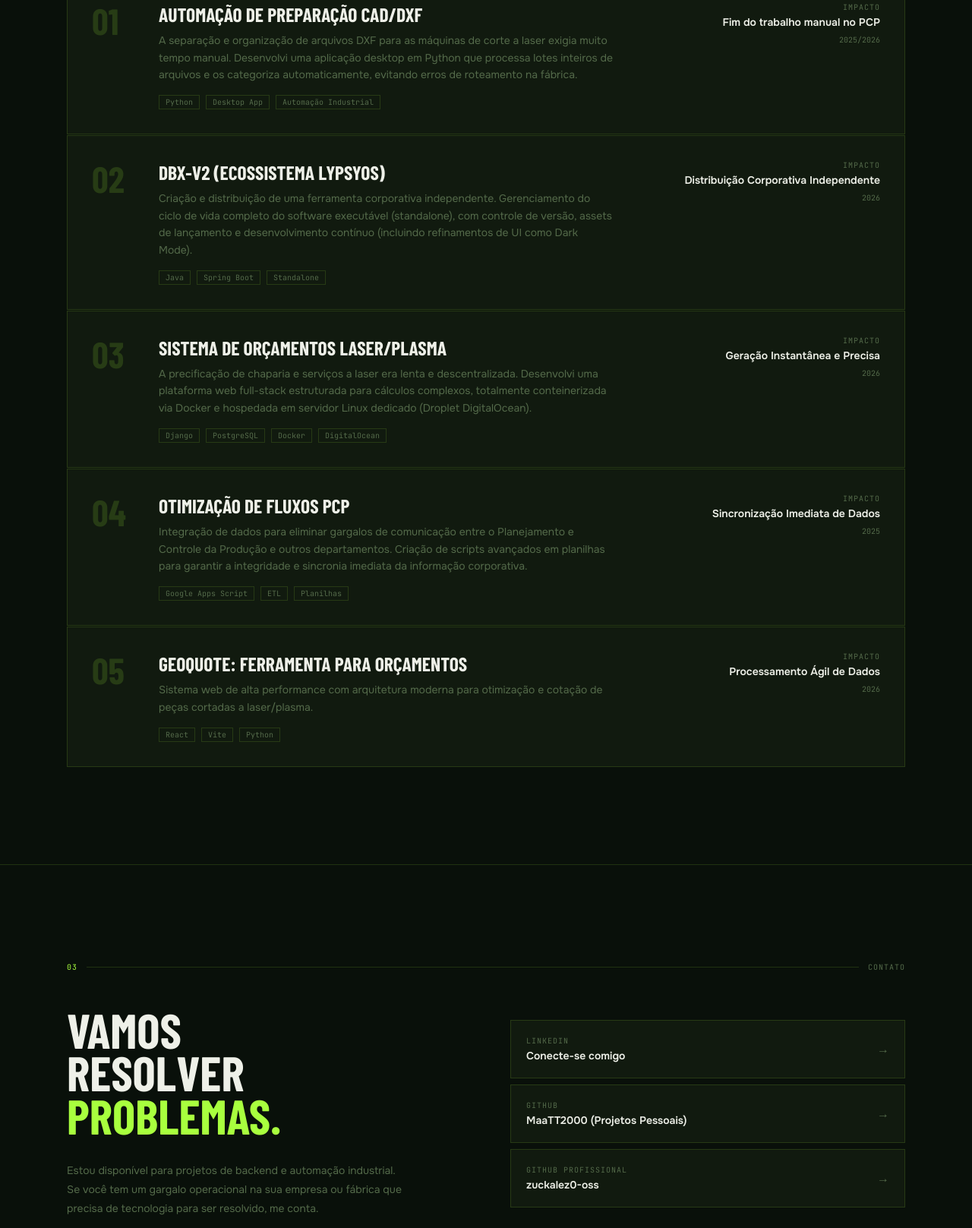
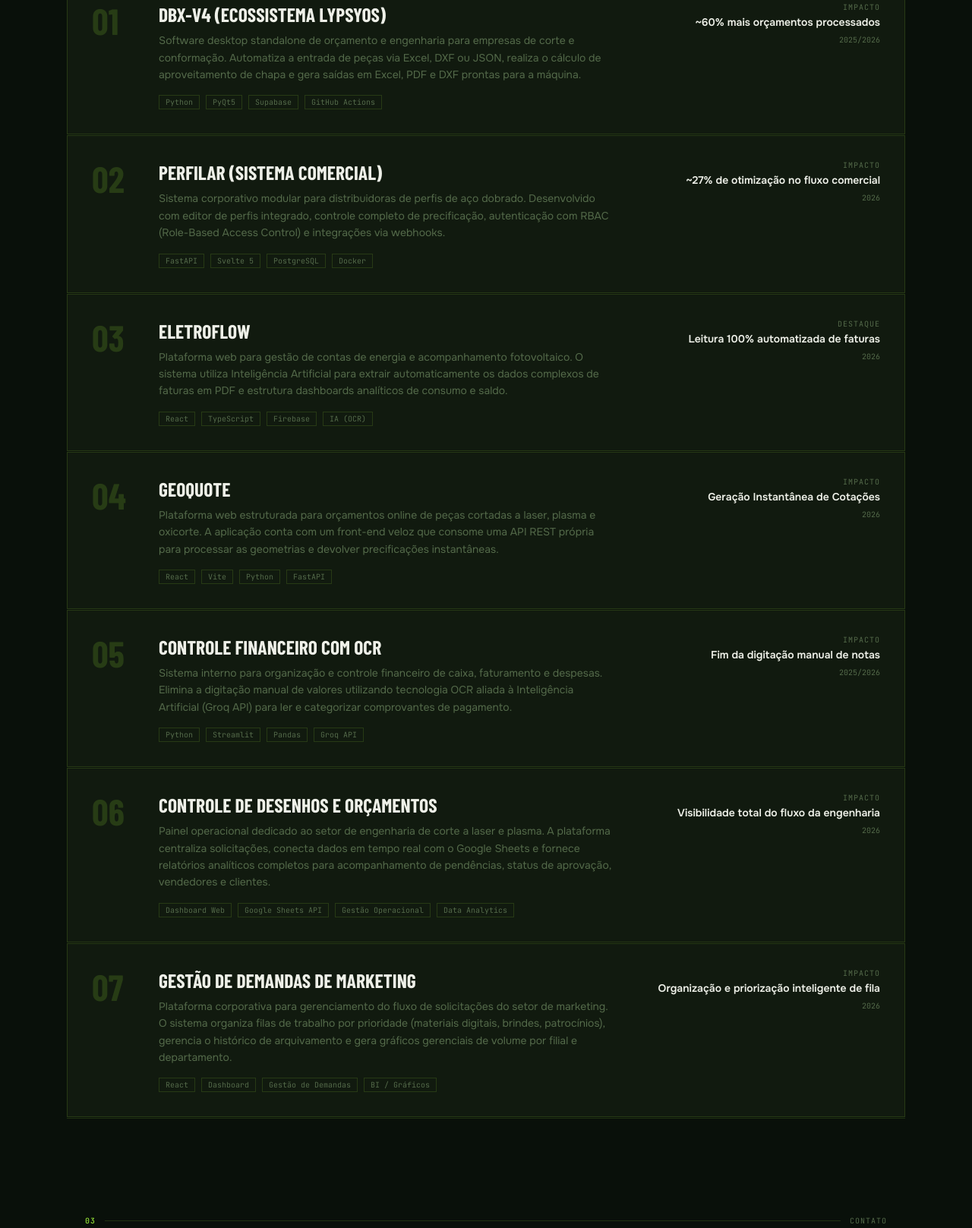
Before and after one commit to matribeirotech/portfolio-min, a plain HTML site: page index.html in a window 1280 px wide. Shown: the part 2010-3627 px from the top of the page at 76% size. Drawn offline with nearby package versions, Linux system fonts and the light colour scheme; a web font is replaced by a local one.

Commit message:
Atualizando projetos

```diff
--- a/index.html
+++ b/index.html
@@ -221,114 +221,158 @@
 
                 <div class="projects-list">
 
-                    <!-- Projeto 1 -->
+                   <!-- Projeto 1: DBX -->
 <div class="project-card">
     <div class="project-grid">
         <div class="project-number">01</div>
         <div class="project-info">
-                                <h3>Automação de Preparação CAD/DXF</h3>
-                                <p>A separação e organização de arquivos DXF para as máquinas de corte a laser exigia muito tempo manual. Desenvolvi uma aplicação desktop em Python que processa lotes inteiros de arquivos e os categoriza automaticamente, evitando erros de roteamento na fábrica.</p>
+            <h3>DBX-V4 (Ecossistema Lypsyos)</h3>
+            <p>Software desktop standalone de orçamento e engenharia para empresas de corte e conformação. Automatiza a entrada de peças via Excel, DXF ou JSON, realiza o cálculo de aproveitamento de chapa e gera saídas em Excel, PDF e DXF prontas para a máquina.</p>
             <div class="project-tags">
                 <span>Python</span>
-                                    <span>Desktop App</span>
-                                    <span>Automação Industrial</span>
+                <span>PyQt5</span>
+                <span>Supabase</span>
+                <span>GitHub Actions</span>
             </div>
         </div>
         <div class="project-impact">
             <div class="impact-label">IMPACTO</div>
-                                <div class="impact-value">Fim do trabalho manual no PCP</div>
+            <div class="impact-value">~60% mais orçamentos processados</div>
             <div class="impact-year">2025/2026</div>
         </div>
     </div>
 </div>
 
-                    <!-- Projeto 2 -->
+<!-- Projeto 2: Perfilar -->
 <div class="project-card">
     <div class="project-grid">
         <div class="project-number">02</div>
         <div class="project-info">
-                                <h3>DBX-V2 (Ecossistema Lypsyos)</h3>
-                                <p>Criação e distribuição de uma ferramenta corporativa independente. Gerenciamento do ciclo de vida completo do software executável (standalone), com controle de versão, assets de lançamento e desenvolvimento contínuo (incluindo refinamentos de UI como Dark Mode).</p>
+            <h3>Perfilar (Sistema Comercial)</h3>
+            <p>Sistema corporativo modular para distribuidoras de perfis de aço dobrado. Desenvolvido com editor de perfis integrado, controle completo de precificação, autenticação com RBAC (Role-Based Access Control) e integrações via webhooks.</p>
             <div class="project-tags">
-                                    <span>Java</span>
-                                    <span>Spring Boot</span>
-                                    <span>Standalone</span>
+                <span>FastAPI</span>
+                <span>Svelte 5</span>
+                <span>PostgreSQL</span>
+                <span>Docker</span>
             </div>
         </div>
         <div class="project-impact">
             <div class="impact-label">IMPACTO</div>
-                                <div class="impact-value">Distribuição Corporativa Independente</div>
+            <div class="impact-value">~27% de otimização no fluxo comercial</div>
             <div class="impact-year">2026</div>
         </div>
     </div>
 </div>
 
-                    <!-- Projeto 3 -->
+<!-- Projeto 3: EletroFlow -->
 <div class="project-card">
     <div class="project-grid">
         <div class="project-number">03</div>
         <div class="project-info">
-                                <h3>Sistema de Orçamentos Laser/Plasma</h3>
-                                <p>A precificação de chaparia e serviços a laser era lenta e descentralizada. Desenvolvi uma plataforma web full-stack estruturada para cálculos complexos, totalmente conteinerizada via Docker e hospedada em servidor Linux dedicado (Droplet DigitalOcean).</p>
+            <h3>EletroFlow</h3>
+            <p>Plataforma web para gestão de contas de energia e acompanhamento fotovoltaico. O sistema utiliza Inteligência Artificial para extrair automaticamente os dados complexos de faturas em PDF e estrutura dashboards analíticos de consumo e saldo.</p>
             <div class="project-tags">
-                                    <span>Django</span>
-                                    <span>PostgreSQL</span>
-                                    <span>Docker</span>
-                                    <span>DigitalOcean</span>
+                <span>React</span>
+                <span>TypeScript</span>
+                <span>Firebase</span>
+                <span>IA (OCR)</span>
             </div>
         </div>
         <div class="project-impact">
-                                <div class="impact-label">IMPACTO</div>
-                                <div class="impact-value">Geração Instantânea e Precisa</div>
+            <div class="impact-label">DESTAQUE</div>
+            <div class="impact-value">Leitura 100% automatizada de faturas</div>
             <div class="impact-year">2026</div>
         </div>
     </div>
 </div>
 
-                    <!-- Projeto 4 -->
+<!-- Projeto 4: GeoQuote -->
 <div class="project-card">
     <div class="project-grid">
         <div class="project-number">04</div>
         <div class="project-info">
-                                <h3>Otimização de Fluxos PCP</h3>
-                                <p>Integração de dados para eliminar gargalos de comunicação entre o Planejamento e Controle da Produção e outros departamentos. Criação de scripts avançados em planilhas para garantir a integridade e sincronia imediata da informação corporativa.</p>
+            <h3>GeoQuote</h3>
+            <p>Plataforma web estruturada para orçamentos online de peças cortadas a laser, plasma e oxicorte. A aplicação conta com um front-end veloz que consome uma API REST própria para processar as geometrias e devolver precificações instantâneas.</p>
             <div class="project-tags">
-                                    <span>Google Apps Script</span>
-                                    <span>ETL</span>
-                                    <span>Planilhas</span>
+                <span>React</span>
+                <span>Vite</span>
+                <span>Python</span>
+                <span>FastAPI</span>
             </div>
         </div>
         <div class="project-impact">
             <div class="impact-label">IMPACTO</div>
-                                <div class="impact-value">Sincronização Imediata de Dados</div>
-                                <div class="impact-year">2025</div>
-                            </div>
-                        </div>
-                    </div>
-                    <!-- Projeto 5 -->
-                    <div class="project-card">
-                        <div class="project-grid">
-                            <div class="project-number">05</div>
-                            <div class="project-info">
-                                <h3>GeoQuote: Ferramenta para Orçamentos</h3>
-                                <p>Sistema web de alta performance com arquitetura moderna para otimização e cotação de peças cortadas a laser/plasma.</p>
-                                <div class="project-tags">
-                                    <span>React</span>
-                                    <span>Vite</span>
-                                    <span>Python</span>
-                                </div>
-                            </div>
-                            <div class="project-impact">
-                                <div class="impact-label">IMPACTO</div>
-                                <div class="impact-value">Processamento Ágil de Dados</div>
+            <div class="impact-value">Geração Instantânea de Cotações</div>
             <div class="impact-year">2026</div>
         </div>
     </div>
 </div>
 
+<!-- Projeto 5: Dashboard Financeiro (OCR + IA) -->
+<div class="project-card">
+    <div class="project-grid">
+        <div class="project-number">05</div>
+        <div class="project-info">
+            <h3>Controle Financeiro com OCR</h3>
+            <p>Sistema interno para organização e controle financeiro de caixa, faturamento e despesas. Elimina a digitação manual de valores utilizando tecnologia OCR aliada à Inteligência Artificial (Groq API) para ler e categorizar comprovantes de pagamento.</p>
+            <div class="project-tags">
+                <span>Python</span>
+                <span>Streamlit</span>
+                <span>Pandas</span>
+                <span>Groq API</span>
             </div>
         </div>
-        </section>
+        <div class="project-impact">
+            <div class="impact-label">IMPACTO</div>
+            <div class="impact-value">Fim da digitação manual de notas</div>
+            <div class="impact-year">2025/2026</div>
+        </div>
+    </div>
+</div>
+<!-- Projeto 6: Dashboard de Engenharia -->
+<div class="project-card">
+    <div class="project-grid">
+        <div class="project-number">06</div>
+        <div class="project-info">
+            <h3>Controle de Desenhos e Orçamentos</h3>
+            <p>Painel operacional dedicado ao setor de engenharia de corte a laser e plasma. A plataforma centraliza solicitações, conecta dados em tempo real com o Google Sheets e fornece relatórios analíticos completos para acompanhamento de pendências, status de aprovação, vendedores e clientes.</p>
+            <div class="project-tags">
+                <span>Dashboard Web</span>
+                <span>Google Sheets API</span>
+                <span>Gestão Operacional</span>
+                <span>Data Analytics</span>
+            </div>
+        </div>
+        <div class="project-impact">
+            <div class="impact-label">IMPACTO</div>
+            <div class="impact-value">Visibilidade total do fluxo da engenharia</div>
+            <div class="impact-year">2026</div>
+        </div>
+    </div>
+</div>
+
+<!-- Projeto 7: Dashboard de Marketing -->
+<div class="project-card">
+    <div class="project-grid">
+        <div class="project-number">07</div>
+        <div class="project-info">
+            <h3>Gestão de Demandas de Marketing</h3>
+            <p>Plataforma corporativa para gerenciamento do fluxo de solicitações do setor de marketing. O sistema organiza filas de trabalho por prioridade (materiais digitais, brindes, patrocínios), gerencia o histórico de arquivamento e gera gráficos gerenciais de volume por filial e departamento.</p>
+            <div class="project-tags">
+                <span>React</span>
+                <span>Dashboard</span>
+                <span>Gestão de Demandas</span>
+                <span>BI / Gráficos</span>
+            </div>
+        </div>
+        <div class="project-impact">
+            <div class="impact-label">IMPACTO</div>
+            <div class="impact-value">Organização e priorização inteligente de fila</div>
+            <div class="impact-year">2026</div>
+        </div>
+    </div>
+</div>
 
         <!-- Seção Contato -->
         <section id="contato" class="content-section">
@@ -352,24 +396,24 @@
                     </div>
 
                     <div class="contact-links">
-                        <a href="https://linkedin.com/in/seu-linkedin" target="_blank" class="contact-card">
+                        <a href="https://www.linkedin.com/in/matheus-r-dev/" target="_blank" class="contact-card">
                             <div>
                                 <div class="contact-label">LINKEDIN</div>
                                 <div class="contact-value">Conecte-se comigo</div>
                             </div>
                             <span class="contact-arrow">→</span>
                         </a>
-                        <a href="https://github.com/MaaTT2000" target="_blank" class="contact-card">
+                        <a href="https://github.com/zuckalez0-oss" target="_blank" class="contact-card">
                             <div>
                                 <div class="contact-label">GITHUB</div>
-                                <div class="contact-value">MaaTT2000 (Projetos Pessoais)</div>
+                                <div class="contact-value">zuckalez0-oss (Projetos Pessoais)</div>
                             </div>
                             <span class="contact-arrow">→</span>
                         </a>
-                        <a href="https://github.com/zuckalez0-oss" target="_blank" class="contact-card">
+                        <a href="https://github.com/matribeirotech" target="_blank" class="contact-card">
                             <div>
                                 <div class="contact-label">GITHUB PROFISSIONAL</div>
-                                <div class="contact-value">zuckalez0-oss</div>
+                                <div class="contact-value">matribeirotech (Projetos Profissionais)</div>
                             </div>
                             <span class="contact-arrow">→</span>
                         </a>
```
Lines whose indentation alone changed are shown as unchanged.
